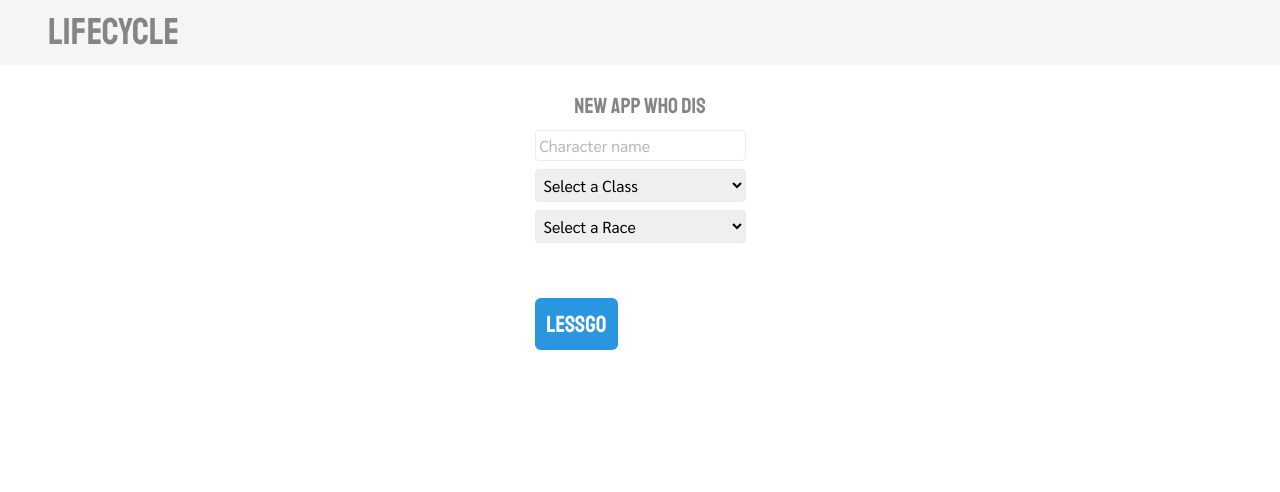
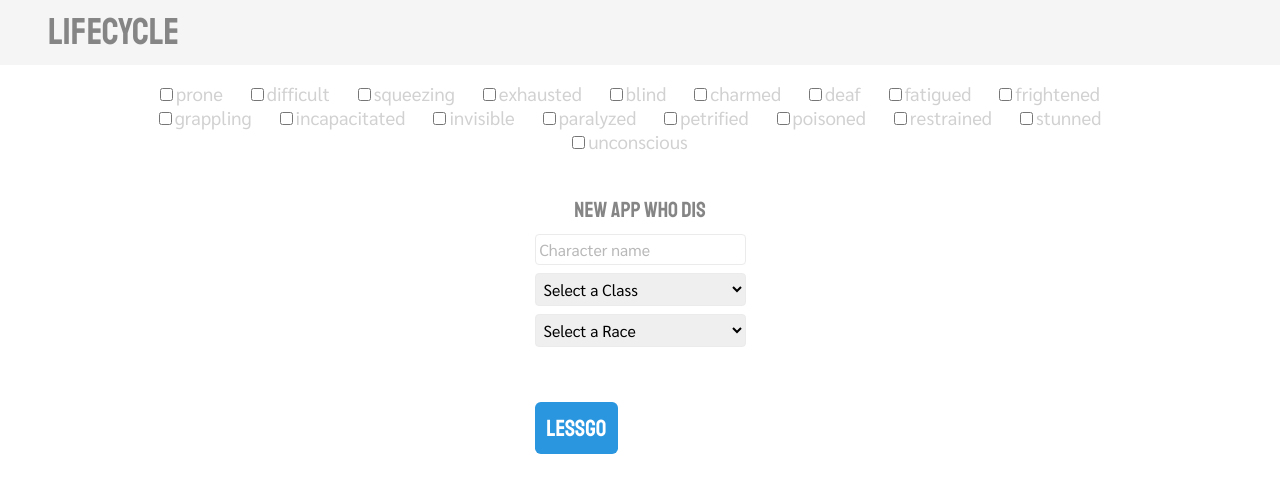
Before and after one commit to kenziebottoms/lifecycle, a React (Create React App) app: page / in a window 1280 px wide. Shown: the top 492 px of the page. Built offline with nearby package versions, Linux system fonts and the light colour scheme.

Commit message:
add conditions menu

```diff
--- a/src/App.js
+++ b/src/App.js
@@ -2,6 +2,7 @@ import React, { Component } from "react";
 import "./scss/App.scss";
 import Header from "./Header";
 import IntroForm from "./IntroForm";
+import Conditions from "./Conditions";
 import Menus from "./Menus";
 
 import constants from "./constants";
@@ -33,6 +34,7 @@ class App extends Component {
     return (
       <div className="app">
         <Header char={this.state.char} />
+        <Conditions />
         <Menus
           char={this.state.char}
           onCharacterChange={char => this.updateCharacter(char)}
--- /dev/null
+++ b/src/Conditions.js
@@ -0,0 +1,85 @@
+import React, { Component } from "react";
+import "./scss/Conditions.scss";
+
+class Conditions extends Component {
+  render() {
+    return (
+      <div id="conditions">
+        <div>
+          <input type="checkbox" id="prone" />
+          <label for="prone">prone</label>
+        </div>
+        <div>
+          <input type="checkbox" id="difficult" />
+          <label for="difficult">difficult</label>
+        </div>
+        <div>
+          <input type="checkbox" id="squeezing" />
+          <label for="squeezing">squeezing</label>
+        </div>
+        <div>
+          <input type="checkbox" id="exhausted" />
+          <label for="exhausted">exhausted</label>
+        </div>
+        <div>
+          <input type="checkbox" id="blind" />
+          <label for="blind">blind</label>
+        </div>
+        <div>
+          <input type="checkbox" id="charmed" />
+          <label for="charmed">charmed</label>
+        </div>
+        <div>
+          <input type="checkbox" id="deaf" />
+          <label for="deaf">deaf</label>
+        </div>
+        <div>
+          <input type="checkbox" id="fatigued" />
+          <label for="fatigued">fatigued</label>
+        </div>
+        <div>
+          <input type="checkbox" id="frightened" />
+          <label for="frightened">frightened</label>
+        </div>
+        <div>
+          <input type="checkbox" id="grappling" />
+          <label for="grappling">grappling</label>
+        </div>
+        <div>
+          <input type="checkbox" id="incapacitated" />
+          <label for="incapacitated">incapacitated</label>
+        </div>
+        <div>
+          <input type="checkbox" id="invisible" />
+          <label for="invisible">invisible</label>
+        </div>
+        <div>
+          <input type="checkbox" id="paralyzed" />
+          <label for="paralyzed">paralyzed</label>
+        </div>
+        <div>
+          <input type="checkbox" id="petrified" />
+          <label for="petrified">petrified</label>
+        </div>
+        <div>
+          <input type="checkbox" id="poisoned" />
+          <label for="poisoned">poisoned</label>
+        </div>
+        <div>
+          <input type="checkbox" id="restrained" />
+          <label for="restrained">restrained</label>
+        </div>
+        <div>
+          <input type="checkbox" id="stunned" />
+          <label for="stunned">stunned</label>
+        </div>
+        <div>
+          <input type="checkbox" id="unconscious" />
+          <label for="unconscious">unconscious</label>
+        </div>
+      </div>
+    );
+  }
+}
+
+export default Conditions;
--- /dev/null
+++ b/src/scss/Conditions.scss
@@ -0,0 +1,20 @@
+@import 'colors';
+@import 'fonts';
+@import 'forms';
+
+#conditions {
+    text-align: center;
+    width: 85%;
+    margin: 1rem auto;
+    div {
+        margin-right: 1rem;
+        display: inline-block;
+        label {
+            font-family: $bodyFont;
+            color: $g3;
+        }
+        input:checked + label {
+            color: $black;
+        }
+    }
+}
--- a/src/scss/_colors.scss
+++ b/src/scss/_colors.scss
@@ -5,6 +5,7 @@ $g3: darken($g2, 10%);
 $g4: darken($g3, 10%);
 $g5: darken($g4, 10%);
 $g6: darken($g5, 10%);
+$black: #000;
 
 $blue: #2996df;
 $blue-hl: saturate(lighten($blue, 10%), 10%);
```
